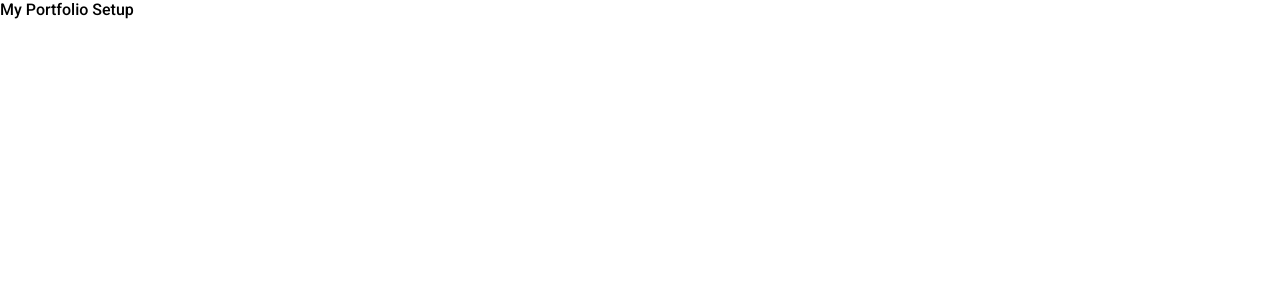
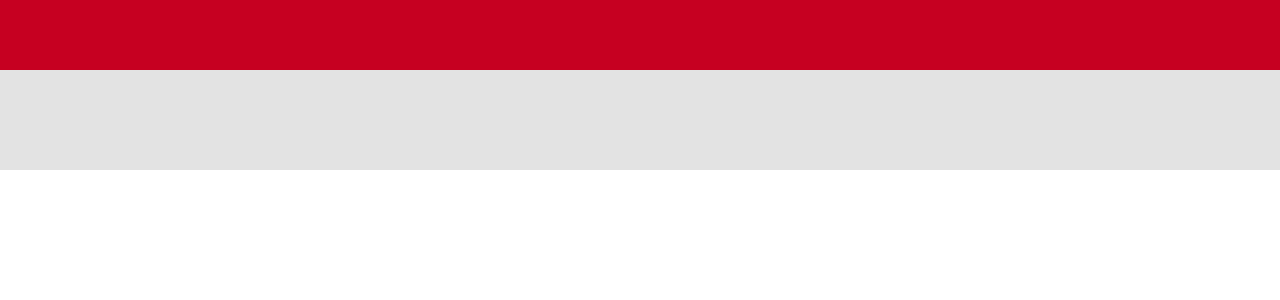
Before and after one commit to surajpshenoy/portfolio, a React (Create React App) app: page / in a window 1280 px wide. Shown: the top 300 px of the page. Built offline with nearby package versions, Linux system fonts and the light colour scheme.

Commit message:
Added basic component & Sass

```diff
--- a/package.json
+++ b/package.json
@@ -6,6 +6,7 @@
     "@testing-library/jest-dom": "^5.14.1",
     "@testing-library/react": "^11.2.7",
     "@testing-library/user-event": "^12.8.3",
+    "node-sass": "^6.0.1",
     "react": "^17.0.2",
     "react-dom": "^17.0.2",
     "react-scripts": "4.0.3",
--- a/src/App.js
+++ b/src/App.js
@@ -1,9 +1,12 @@
 import React from "react"
+import Contact from "./components/Contact/Contact"
+import Topbar from "./components/Topbar/Topbar"
 
 function App() {
   return (
     <div className="App">
-      My Portfolio Setup
+      <Topbar/>
+      <Contact/>
     </div>
   );
 }
--- /dev/null
+++ b/src/components/Contact/Contact.js
@@ -0,0 +1,10 @@
+import React from 'react'
+import "./Contact.scss"
+
+export default function Contact() {
+    return (
+        <div className="contact">
+
+        </div>
+    )
+}
--- /dev/null
+++ b/src/components/Contact/Contact.scss
@@ -0,0 +1,5 @@
+.contact{
+    width:100%;
+    height:100px;
+    background-color:#E3E3E3;
+}
--- /dev/null
+++ b/src/components/Topbar/Topbar.js
@@ -0,0 +1,10 @@
+import React from 'react'
+import "./Topbar.scss"
+
+export default function Topbar() {
+    return (
+        <div className="topbar">
+
+        </div>
+    )
+}
--- /dev/null
+++ b/src/components/Topbar/Topbar.scss
@@ -0,0 +1,5 @@
+.topbar{
+     width: 100%;
+     height: 70px;
+     background-color:#C60021;
+}
```
Also changed, not shown: src/components/Intro/Intro.js (added, +9 -0 lines), src/components/Intro/Intro.scss (added), 1 other file (tests, documents, lock files or other folders).
